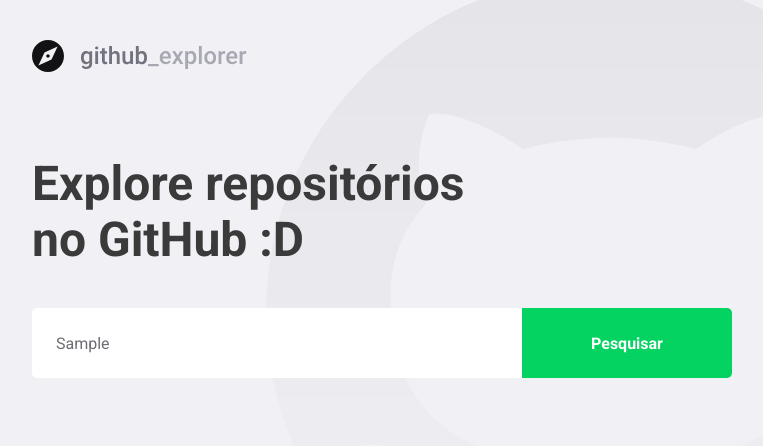
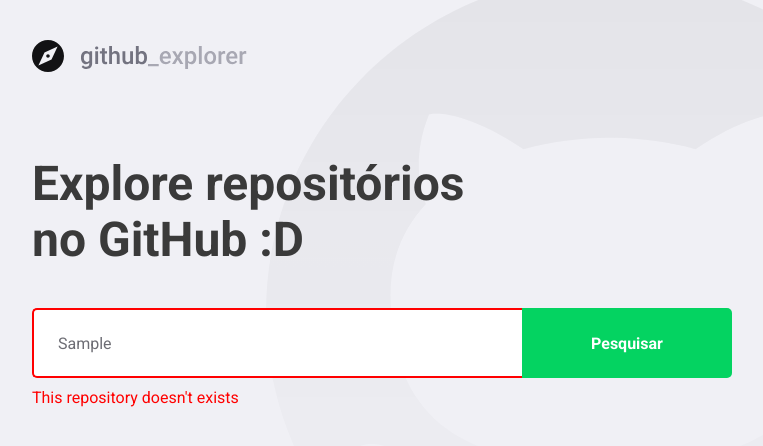
Before and after one commit to alvarobianor/github-api-front, a React (Create React App) app: page / in a window 1280 px wide. Both pictures are taken after typing "Sample" into the empty fields and a click on the button "Pesquisar". Shown: the top 446 px of the page, without its empty margins (148-911 px from the left). Built offline with nearby package versions, Linux system fonts and the light colour scheme; no server answers; a web font is replaced by a local one.

Commit message:
Dealing with errors

```diff
--- a/src/pages/Dashboard/index.tsx
+++ b/src/pages/Dashboard/index.tsx
@@ -7,7 +7,7 @@
 import api from '../../service/api';
 
 // last thing to import
-import { Title, Form, Repositories } from './styles';
+import { Title, Form, Repositories, Error } from './styles';
 
 interface RepositoryDTO {
   full_name: string;
@@ -18,6 +18,7 @@
   };
 }
 const Dashboard: React.FC = () => {
+  const [inputError, setInputError] = useState('');
   const [newRepo, setNewRepo] = useState('');
   const [repositories, setRepositories] = useState<RepositoryDTO[]>([]);
 
@@ -26,20 +27,28 @@
   ): Promise<void> {
     event.preventDefault(); // dont refresh the page when submit
 
-    const service = await api.get<RepositoryDTO>(`/repos/${newRepo}`);
+    try {
+      if (!newRepo) {
+        setInputError(`Digit the author/repository in the label`);
+        return;
+      }
 
-    const repository = service.data;
-    setRepositories([...repositories, repository]);
-    setNewRepo('');
+      const service = await api.get<RepositoryDTO>(`/repos/${newRepo}`);
 
-    console.log(repository);
+      const repository = service.data;
+      setRepositories([...repositories, repository]);
+      setNewRepo('');
+      setInputError('');
+    } catch (err) {
+      setInputError(`This repository doesn't exists`);
+    }
   }
 
   return (
     <>
       <img src={imgLogo} alt="Github Logo" />
       <Title>Explore repositórios no GitHub :D</Title>
-      <Form onSubmit={AddRepositori}>
+      <Form hasError={!!inputError} onSubmit={AddRepositori}>
         <input
           value={newRepo}
           onChange={(e) => setNewRepo(e.currentTarget.value)}
@@ -47,6 +56,8 @@
         />
         <button type="submit">Pesquisar</button>
       </Form>
+
+      {inputError && <Error>{inputError}</Error>}
       <Repositories>
         {repositories.map((res) => (
           <a key={res.full_name} href="teste">
--- a/src/pages/Dashboard/styles.ts
+++ b/src/pages/Dashboard/styles.ts
@@ -1,6 +1,10 @@
-import styled from 'styled-components';
+import styled, { css } from 'styled-components';
 
 import { shade } from 'polished';
+
+interface FormProps {
+  hasError: boolean;
+}
 
 export const Title = styled.h1`
   font-size: 48px;
@@ -11,7 +15,7 @@
   margin-top: 80px;
 `;
 
-export const Form = styled.form`
+export const Form = styled.form<FormProps>`
   margin-top: 40px;
   max-width: 700px;
 
@@ -24,6 +28,14 @@
     border: 0;
     border-radius: 5px 0 0 5px;
     color: ${shade(0.35, '#a8a8b3')};
+    border: 2px solid #fff;
+    border-right: 0;
+
+    ${(props) =>
+      props.hasError &&
+      css`
+        border-color: red;
+      `}
 
     &::placeholder {
       color: #a8a8b3;
@@ -103,3 +115,9 @@
     }
   }
 `;
+
+export const Error = styled.span`
+  display: block;
+  color: red;
+  margin-top: 10px;
+`;
```
